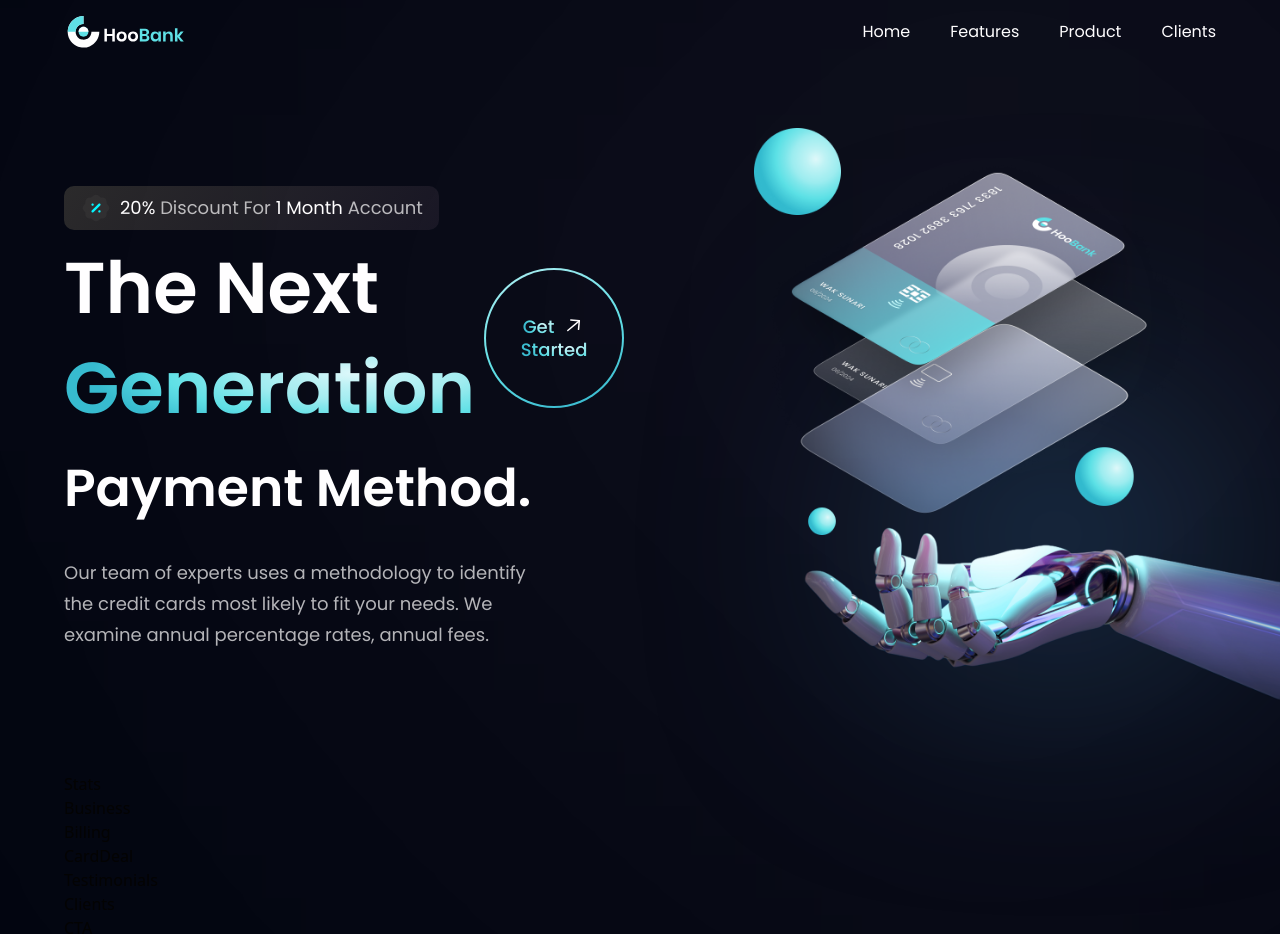
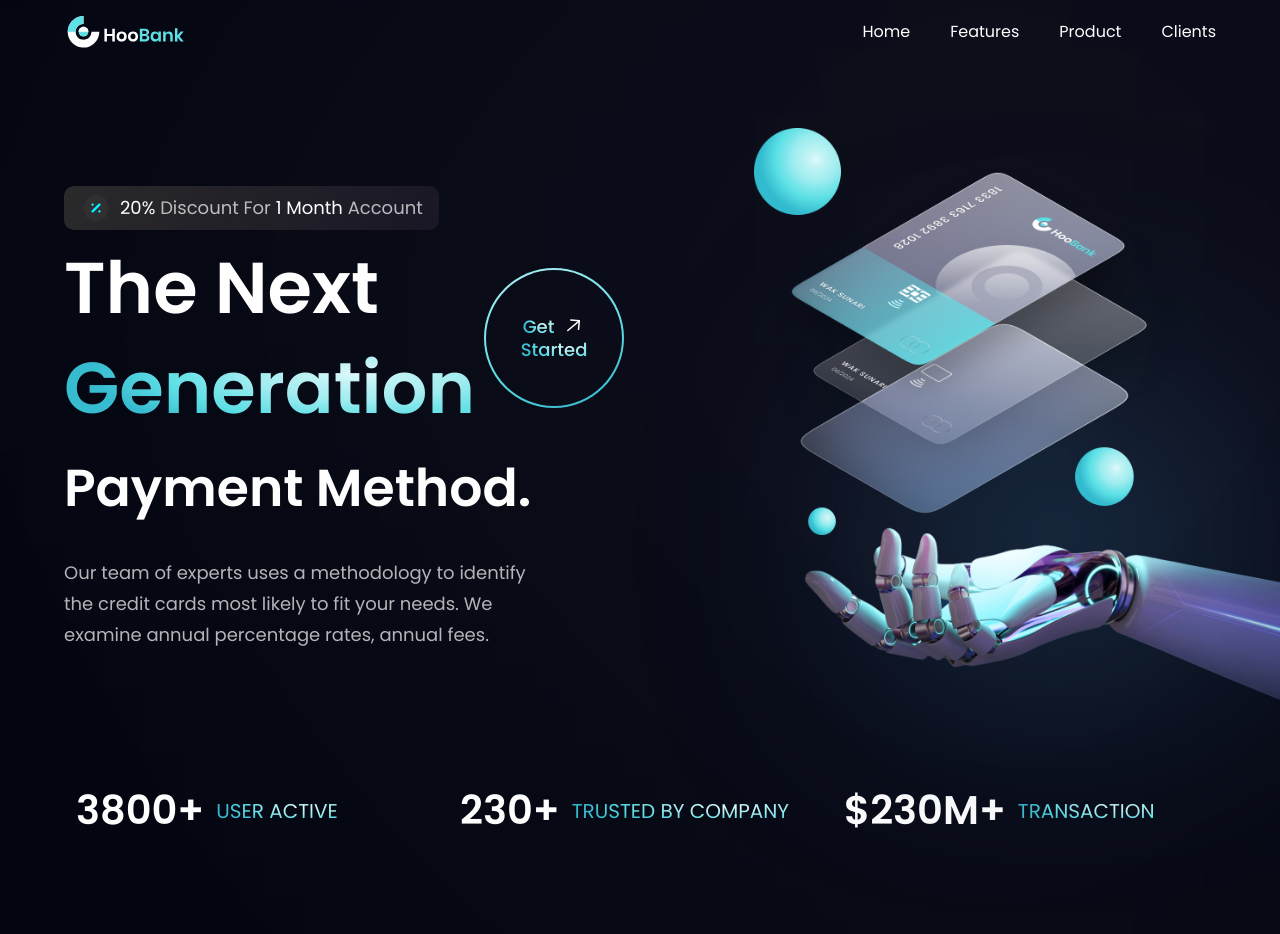
Before and after one commit to ThibautMilville/Modern_Responsive_UI_UX_Website, a React (Vite) app in the folder bank_modern_app/: page / in a window 1280 px wide. Shown: the top 934 px of the page. Built offline with nearby package versions, Linux system fonts and the light colour scheme.

Commit message:
stats section

```diff
--- a/bank_modern_app/src/components/Stats.jsx
+++ b/bank_modern_app/src/components/Stats.jsx
@@ -1,9 +1,19 @@
-import React from 'react'
+import { stats } from '../constants';
+import styles from '../style';
 
-const Stats = () => {
-  return (
-    <div>Stats</div>
-  )
-}
+const Stats = () => (
+  <section className={`${styles.flexCenter} flex-rox flex-wrap sm:mb-20 mb-6`}>
+    {stats.map((stat) => (
+      <div key={stat.id} className={`flex-1 flex justify-start items-center flex-row m-3`}>
+        <h4 className='font-poppins font-semibold xs:text-[40px] text-[30px] xs:leading-[53px] leading-[43px] text-white'>
+          {stat.value}
+        </h4>
+        <p className='font-poppins font-normal xs:text-[20px] text-[15px] xs:leading-[26px] leading-[21px] text-gradient uppercase ml-3'>
+          {stat.title}
+        </p>
+      </div>
+    ))}
+  </section >
+)
 
 export default Stats
```
